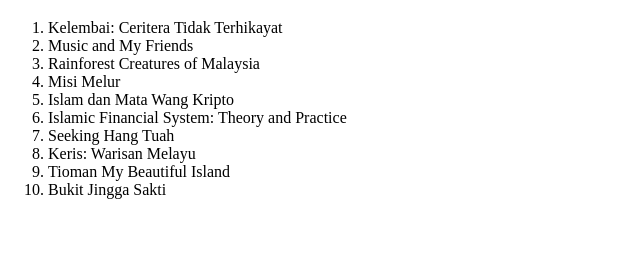
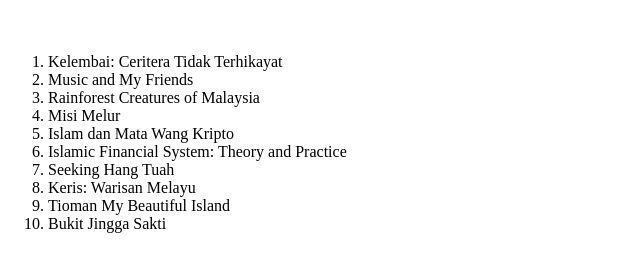
Before and after one commit to NurulNajwa03/pretasi-library, a plain HTML site: page daftar-buku.html in a window 1280 px wide. Shown: the part 61-332 px from the top of the page, without its empty margins (0-640 px from the left). Drawn offline with Linux system fonts and the light colour scheme.

Commit message:
edit file daftar-buku.html

```diff
--- a/daftar-buku.html
+++ b/daftar-buku.html
@@ -7,7 +7,7 @@
     <title>Document</title>
 </head>
 <body>
-    <h1>Kandungan Fail</h1>
+    <h1>Kandungan Fail</h1><br>
     <ol>
     <li>Kelembai: Ceritera Tidak Terhikayat</li>
     <li>Music and My Friends</li>
```
